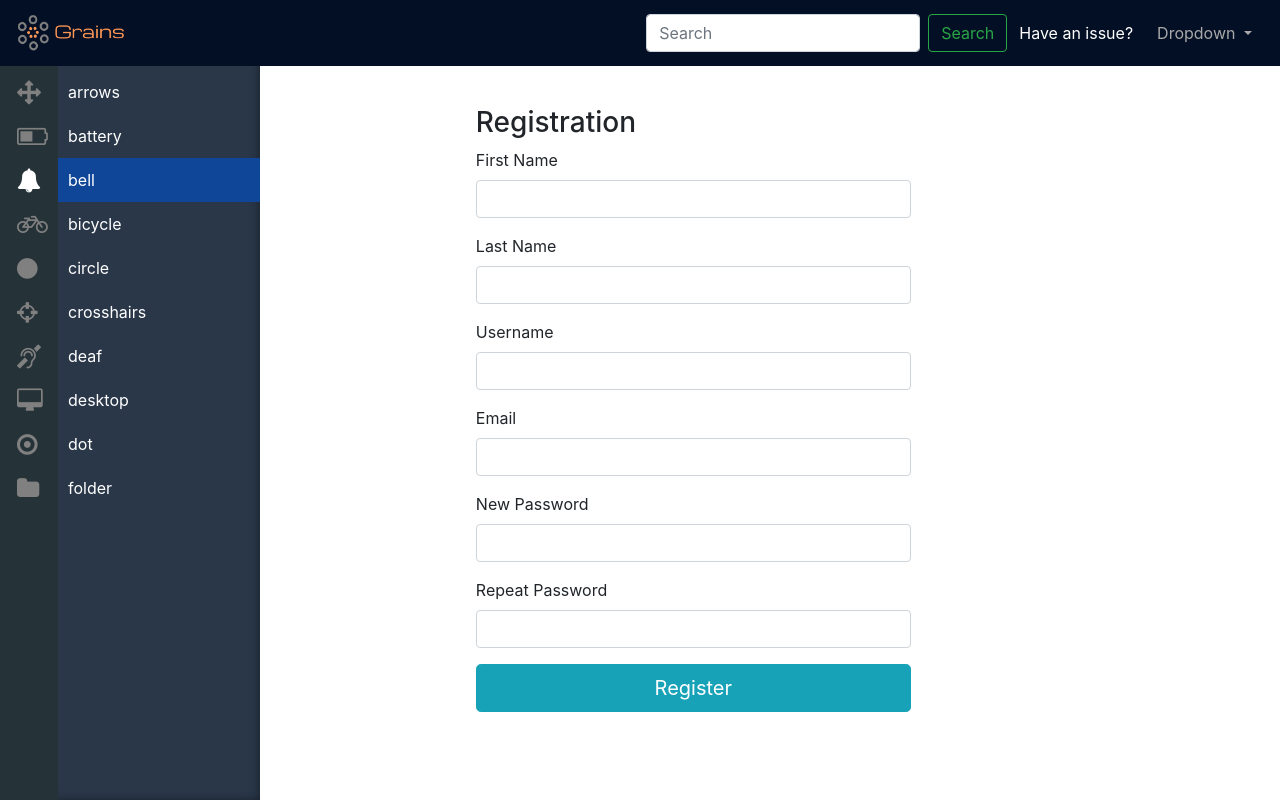
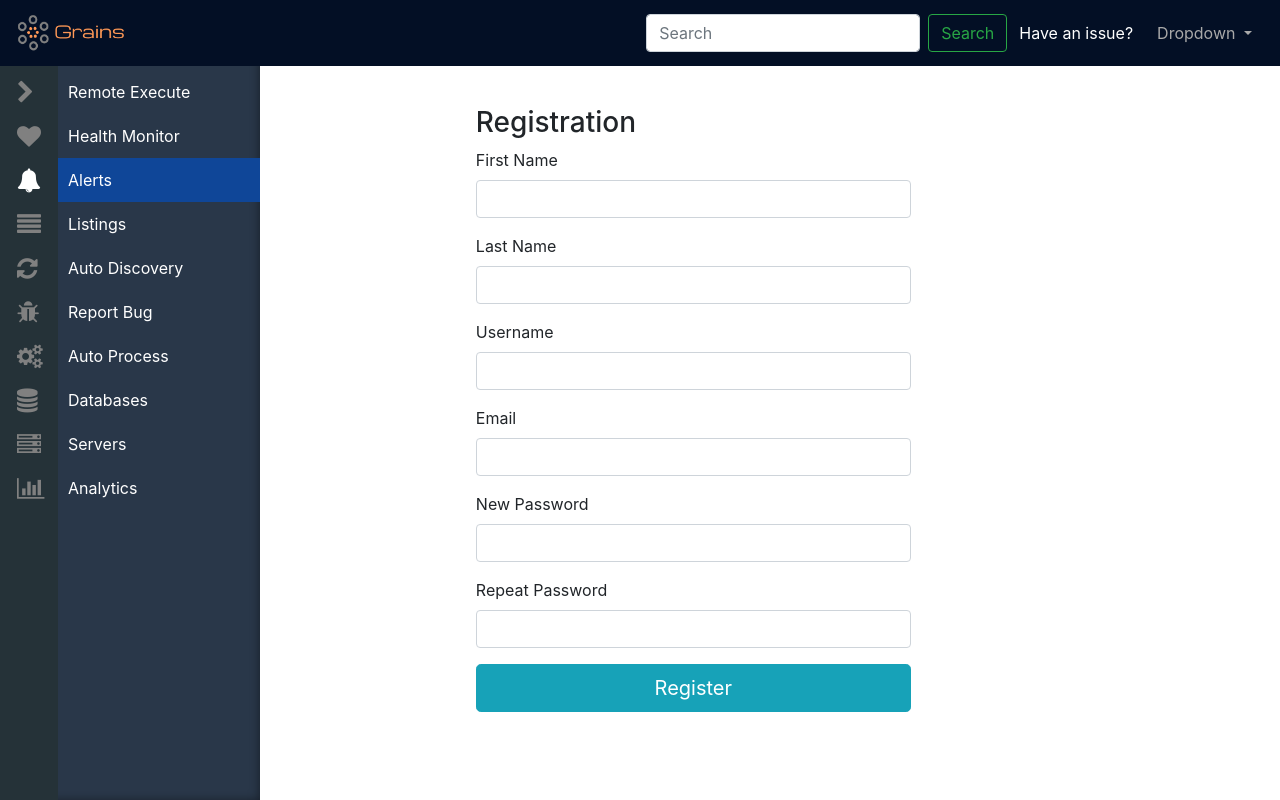
Before and after one commit to akhilesh0/grains, a Flask app: page /register in a window 1280 px wide. Run offline with Flask 2, Linux system fonts and the light colour scheme; some libraries are stand-ins or nearby versions.

Commit message:
updated side bar menu list

```diff
--- a/templates/sidebar.html
+++ b/templates/sidebar.html
@@ -1,16 +1,16 @@
 <div class="col-md-2 d-none d-md-block">
     <aside class="main_sidebar">
         <ul>
-            <li><i class="fa fa-arrows"></i><a href="#">arrows</a></li>
-            <li><i class="fa fa-battery-2"></i><a href="#">battery</a></li>
-            <li class="active"><i class="fa fa-bell"></i><a href="#">bell</a></li>
-            <li><i class="fa fa-bicycle"></i><a href="#">bicycle</a></li>
-            <li><i class="fa fa-circle"></i><a href="#">circle</a></li>
-            <li><i class="fa fa-crosshairs"></i><a href="#">crosshairs</a></li>
-            <li><i class="fa fa-deaf"></i><a href="#">deaf</a></li>
-            <li><i class="fa fa-desktop"></i><a href="#">desktop</a></li>
-            <li><i class="fa fa-dot-circle-o"></i><a href="#">dot</a></li>
-            <li><i class="fa fa-folder"></i><a href="#">folder</a></li>
+            <li><i class="fa fa-chevron-right"></i><a href="#">Remote Execute</a></li>
+            <li><i class="fa fa-heart"></i><a href="#">Health Monitor</a></li>
+            <li class="active"><i class="fa fa-bell"></i><a href="#">Alerts</a></li>
+            <li><i class="fa fa-align-justify"></i><a href="#">Listings</a></li>
+            <li><i class="fa fa-refresh"></i><a href="#">Auto Discovery</a></li>
+            <li><i class="fa fa-bug"></i><a href="#">Report Bug</a></li>
+            <li><i class="fa fa-cogs"></i><a href="#">Auto Process</a></li>
+            <li><i class="fa fa-database"></i><a href="#">Databases</a></li>
+            <li><i class="fa fa-server"></i><a href="#">Servers</a></li>
+            <li><i class="fa fa-bar-chart"></i><a href="#">Analytics</a></li>
         </ul>
     </aside>
 </div>
```
